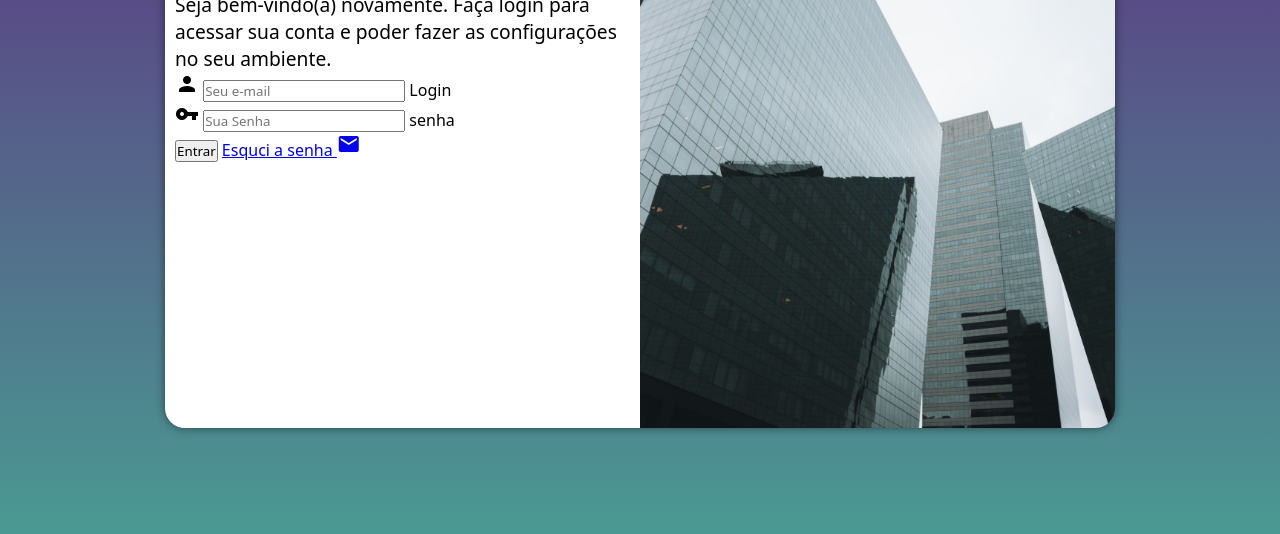
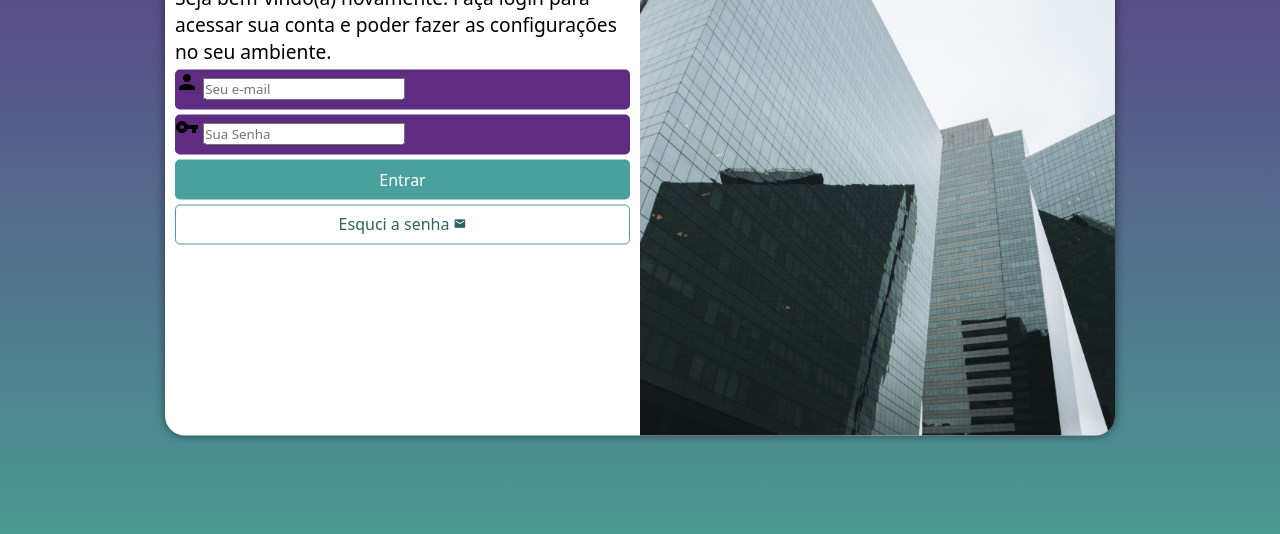
Before and after one commit to gustavodlb/projeto-login, a plain HTML site: page index.html in a window 1280 px wide. Shown: the part 222-756 px from the top of the page. Drawn offline with Linux system fonts and the light colour scheme.

Commit message:
finalizando o estilo do formulário

```diff
--- a/estilos/style.css
+++ b/estilos/style.css
@@ -34,7 +34,7 @@ section#login {
 
     background-color: white;
     width: 250px;
-    height: 500px;
+    height: 515px;
     border-radius: 20px;
     box-shadow: 0px 0px 10px rgba(0, 0, 0, 0.5);
 
@@ -62,3 +62,55 @@ div#formulario > h1 {
 div#formulario > p {
     font-size: 0.8em;
 }
+
+form > div.campo {
+    display: block;
+    background-color: #5f2c82;
+    width: 100%;
+    height: 40px;
+    border-radius: 5px;
+    margin: 5px 0px;
+}
+
+div.campo > label {
+    display: none;
+}
+
+form > input[type=submit] {
+    display: block;
+    font-size: 1em;
+    width: 100%;
+    height: 40px;
+    background-color: #49a09d;
+    color: white;
+    border: none;
+    border-radius: 5px;
+    cursor: pointer;
+}
+
+form > input[type=submit]:hover {
+    background-color: #2d6462;
+}
+
+form > a.botao {
+    display: block;
+    text-align: center;
+    font-size: 1em;
+    width: 100%;
+    height: 40px;
+    padding-top: 7px;
+    margin-top: 5px;
+    background-color: white;
+    color: #2d6462;
+    border: 1px solid #49a09d;
+    border-radius: 5px;
+    text-decoration: none;
+}
+
+form > a.botao:hover {
+    background-color: #6cd3cf;
+}
+
+form > a.botao > span {
+    font-size: 0.8em;
+}
--- a/index.html
+++ b/index.html
@@ -29,13 +29,12 @@
                         <label for="isenha">senha</label>
                     </div>
                     <input type="submit" value="Entrar">
-                    <a href="esquci.html">
+                    <a href="esquci.html" class="botao">
                         Esquci a senha <span class="material-icons">mail</span>
                     </a>
                 </form>
             </div>
         </section>
     </main>
-
 </body>
 </html>
```
